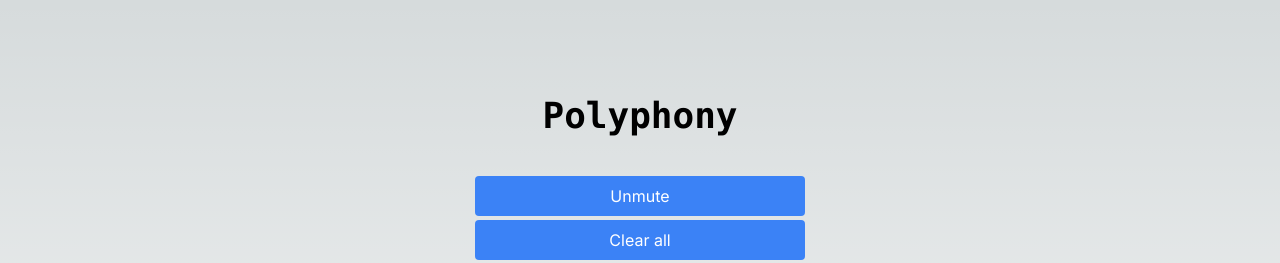
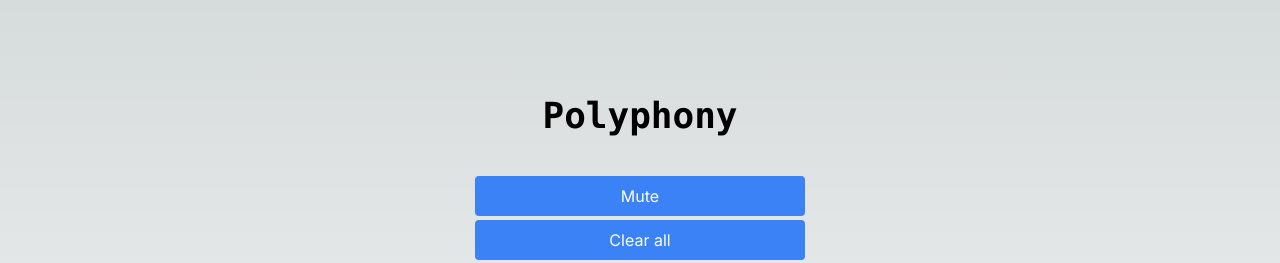
Before and after one commit to jamesonwilliams/polyphony, a Next.js app: page / in a window 1280 px wide. Shown: the top 263 px of the page. Built offline with nearby package versions, Linux system fonts and the light colour scheme.

Commit message:
Change default mute state

```diff
--- a/app/Synthesizer.tsx
+++ b/app/Synthesizer.tsx
@@ -8,7 +8,7 @@ import Footer from './Footer';
 
 export default function Synthesizer() {
   const [tones, setTones] = useState<string[]>([]);
-  const [isMuted, setIsMuted] = useState<boolean>(true);
+  const [isMuted, setIsMuted] = useState<boolean>(false);
 
   return (
     <div>
```
